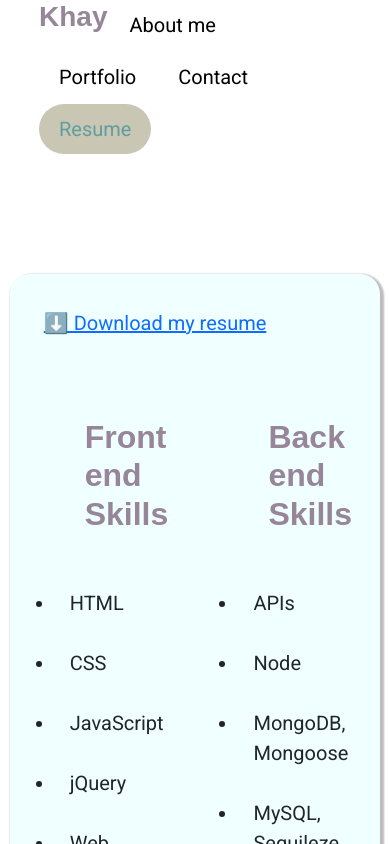
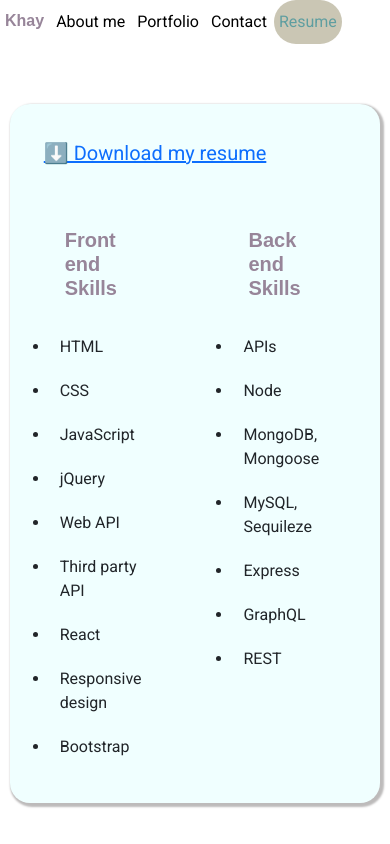
Before and after one commit to ekhay-hit/ekhay_div_hub, a React (Vite) app: page /resume in a window 390 px wide. Shown: the top 844 px of the page. Built offline with nearby package versions, Linux system fonts and the light colour scheme; a web font is replaced by a local one.

Commit message:
added more mobile responsiveness styling

```diff
--- a/src/components/styles/nav.css
+++ b/src/components/styles/nav.css
@@ -36,12 +36,24 @@ a:hover {
 
 @media screen and (max-width: 1400px) {
   .nav {
-    width: 100%;
+    display: flex;
+    flex-wrap: wrap;
+    width: 100% !important;
     gap: 2px;
     padding: 0px !important;
   }
 
+  .nav a {
+    font-size: 16px;
+    padding: 5px;
+    padding-top: 10px;
+  }
+
   .developer {
-    margin: 0px;
+    margin: auto;
+    font-size: 16px;
+    width: 100% !important;
+    flex-grow: 1;
+    padding: 4px;
   }
 }
--- a/src/pages/styles/About.css
+++ b/src/pages/styles/About.css
@@ -47,4 +47,13 @@
     margin: 0px;
     padding: 4px;
   }
+
+  .about h6 {
+    font-size: 24px;
+    padding-top: 10px;
+    font-weight: bolder;
+  }
+  .about p {
+    font-size: 16px !important;
+  }
 }
--- a/src/pages/styles/portfolio.css
+++ b/src/pages/styles/portfolio.css
@@ -63,9 +63,8 @@
 @media screen and (max-width: 1400px) {
   .projects-list {
     width: 95% !important;
-    padding: 60px;
+    padding: 30px;
     margin: 0px;
-    padding: 60px;
   }
 
   .project-card {
--- a/src/pages/styles/resume.css
+++ b/src/pages/styles/resume.css
@@ -54,4 +54,20 @@ li {
     margin: 0px;
     padding: 4px;
   }
+
+  ul {
+    padding: 10px;
+    font-size: 16px;
+  }
+
+  ul h2 {
+    padding: 15px;
+    font-weight: bolder;
+    font-size: 20px;
+  }
+
+  li {
+    padding: 10px;
+    font-size: 16px;
+  }
 }
--- a/src/styles/App.css
+++ b/src/styles/App.css
@@ -7,7 +7,7 @@
 @media screen and (max-width: 1400px) {
   .main {
     width: 100%;
-    margin-top: 120px;
+    margin-top: 60px;
     padding: 0px;
     margin-left: 0px;
     margin-right: 0px;
```
